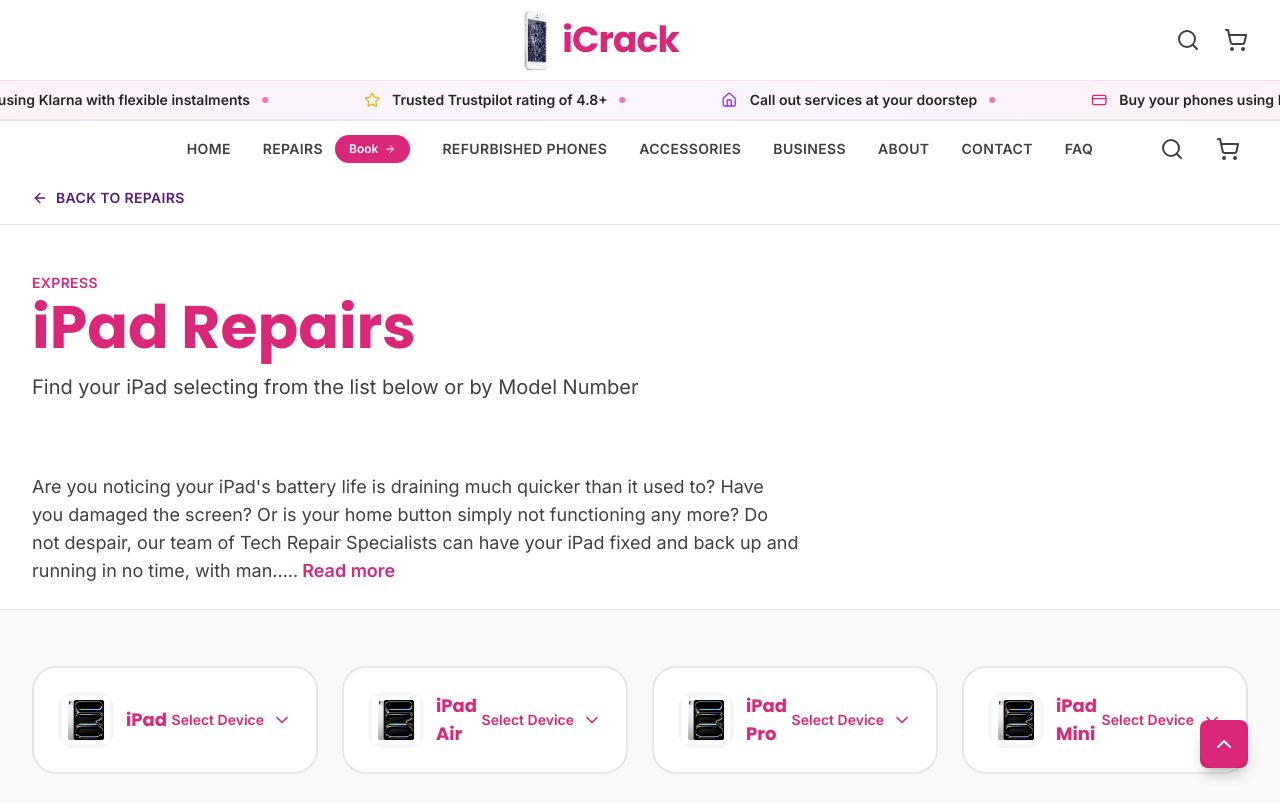
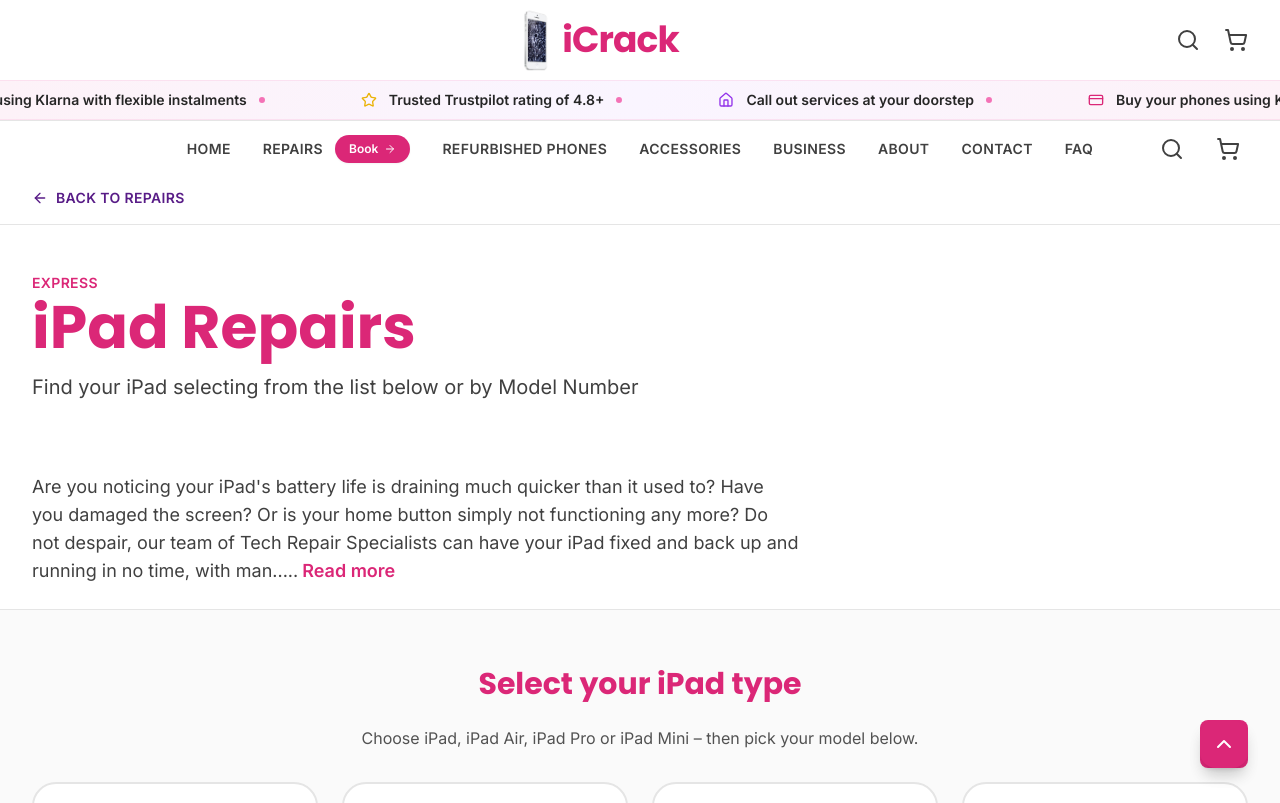
Before and after one commit to pradeepannagarasu/icrack, a Next.js app: page /repairs/tablets in a window 1280 px wide. Shown: the top 803 px of the page. Built offline with nearby package versions, Linux system fonts and the light colour scheme.

Commit message:
iPad selection: category then models, full-width grid, sorted newest first

```diff
--- a/app/repairs/tablets/page.tsx
+++ b/app/repairs/tablets/page.tsx
@@ -32,6 +32,22 @@
       return id.includes("ipad") && !id.includes("ipad-pro") && !id.includes("ipad-air") && !id.includes("ipad-mini");
     }
     return false;
+  });
+}
+
+/** Sort iPad models: newest first (e.g. iPad Pro 13" before 12.9" before 11") */
+function sortModelsForDisplay<T extends { id: string; name: string }>(models: T[]): T[] {
+  return [...models].sort((a, b) => {
+    const aId = a.id.toLowerCase();
+    const bId = b.id.toLowerCase();
+    const aParts = aId.split("-").filter(Boolean);
+    const bParts = bId.split("-").filter(Boolean);
+    const aLast = aParts[aParts.length - 1];
+    const bLast = bParts[bParts.length - 1];
+    const aNum = parseFloat(aLast ?? "0") || 0;
+    const bNum = parseFloat(bLast ?? "0") || 0;
+    if (aNum !== bNum) return bNum - aNum;
+    return a.name.localeCompare(b.name, undefined, { numeric: true });
   });
 }
 
@@ -103,25 +119,34 @@
         </div>
       </section>
 
-      {/* Category cards: iPad Mini, iPad, iPad Air, iPad Pro - Select Device */}
+      {/* Step 1: Choose category – iPad, iPad Air, iPad Pro, iPad Mini */}
       <section className="bg-neutral-50 py-10 lg:py-14">
         <div className="max-w-7xl mx-auto px-4 sm:px-6 lg:px-8">
+          <h2 className="text-2xl sm:text-3xl font-display font-bold text-primary-600 mb-6 text-center">
+            Select your iPad type
+          </h2>
+          <p className="text-neutral-600 text-center mb-8 max-w-2xl mx-auto">
+            Choose iPad, iPad Air, iPad Pro or iPad Mini – then pick your model below.
+          </p>
           <div className="grid grid-cols-1 sm:grid-cols-2 lg:grid-cols-4 gap-4 md:gap-6">
             {categories.map((cat) => {
-              const isExpanded = expandedCategory === cat.id;
-              const models = filterModelsByCategory(allTabletModels, cat.id);
+              const isSelected = expandedCategory === cat.id;
+              const modelCount = filterModelsByCategory(allTabletModels, cat.id).length;
               return (
-                <div key={cat.id} className="flex flex-col">
                 <motion.button
-                    onClick={() => setExpandedCategory(isExpanded ? null : cat.id)}
-                    className={`w-full rounded-2xl border-2 p-6 transition-all flex items-center justify-between gap-3 ${
-                      isExpanded
-                        ? "border-primary-600 bg-primary-50 shadow-lg"
+                  key={cat.id}
+                  type="button"
+                  onClick={() => setExpandedCategory(isSelected ? null : cat.id)}
+                  whileHover={{ scale: 1.02, y: -2 }}
+                  whileTap={{ scale: 0.98 }}
+                  className={`w-full rounded-2xl border-2 p-6 transition-all flex flex-col sm:flex-row items-center justify-between gap-3 text-left ${
+                    isSelected
+                      ? "border-primary-600 bg-primary-50 shadow-lg ring-2 ring-primary-200"
                       : "border-neutral-200 bg-white hover:border-primary-300 hover:shadow-md"
                   }`}
                 >
-                    <div className="flex items-center gap-3 min-w-0">
-                      <div className="hidden sm:flex w-12 h-12 lg:w-14 lg:h-14 rounded-xl bg-neutral-100 flex-shrink-0 items-center justify-center overflow-hidden">
+                  <div className="flex items-center gap-3 min-w-0 w-full sm:w-auto">
+                    <div className="w-12 h-12 lg:w-14 lg:h-14 rounded-xl bg-neutral-100 flex-shrink-0 flex items-center justify-center overflow-hidden">
                       <img
                         src="/images/ipad.jpg"
                         alt=""
@@ -131,75 +156,95 @@
                         }}
                       />
                     </div>
-                      <span className="font-display font-bold text-lg text-primary-600 text-left">
+                    <div className="min-w-0">
+                      <span className="font-display font-bold text-lg text-primary-600 block">
                         {cat.name}
                       </span>
+                      <span className="text-xs sm:text-sm text-neutral-500 block mt-0.5">
+                        {modelCount} model{modelCount !== 1 ? "s" : ""}
+                      </span>
                     </div>
-                    <span className="flex items-center gap-2 text-sm font-semibold text-primary-600 shrink-0">
-                      Select Device
-                      {isExpanded ? (
+                  </div>
+                  <span className="flex items-center gap-2 text-sm font-semibold text-primary-600 shrink-0 self-center sm:self-auto">
+                    {isSelected ? "Hide models" : "Select Device"}
+                    {isSelected ? (
                       <ChevronUp className="w-5 h-5" />
                     ) : (
                       <ChevronDown className="w-5 h-5" />
                     )}
                   </span>
                 </motion.button>
+              );
+            })}
+          </div>
 
-                  <AnimatePresence>
-                    {isExpanded && models.length > 0 && (
+          {/* Step 2: Models for selected category – full width, clear layout */}
+          <AnimatePresence mode="wait">
+            {expandedCategory && (() => {
+              const selectedCat = categories.find((c) => c.id === expandedCategory);
+              const models = sortModelsForDisplay(filterModelsByCategory(allTabletModels, expandedCategory));
+              if (!selectedCat || models.length === 0) return null;
+              return (
                 <motion.div
-                        initial={{ height: 0, opacity: 0 }}
-                        animate={{ height: "auto", opacity: 1 }}
-                        exit={{ height: 0, opacity: 0 }}
+                  key={expandedCategory}
+                  initial={{ opacity: 0, y: 16 }}
+                  animate={{ opacity: 1, y: 0 }}
+                  exit={{ opacity: 0, y: -8 }}
                   transition={{ duration: 0.3 }}
-                        className="overflow-hidden mt-4"
+                  className="mt-10 lg:mt-14 pt-8 lg:pt-10 border-t border-neutral-200"
                 >
-                        <div className="grid grid-cols-2 sm:grid-cols-3 md:grid-cols-4 gap-4 md:gap-6">
+                  <h3 className="text-xl sm:text-2xl font-display font-bold text-primary-600 mb-2">
+                    {selectedCat.name} – Select your model
+                  </h3>
+                  <p className="text-neutral-600 mb-6 sm:mb-8">
+                    {models.length} model{models.length !== 1 ? "s" : ""} available. Tap one to see repair options.
+                  </p>
+                  <div className="grid grid-cols-2 sm:grid-cols-3 md:grid-cols-4 lg:grid-cols-5 gap-4 sm:gap-6">
                     {models.map((model, index) => (
                       <motion.div
                         key={model.id}
-                              initial={{ opacity: 0, y: 10 }}
+                        initial={{ opacity: 0, y: 12 }}
                         animate={{ opacity: 1, y: 0 }}
-                              transition={{ delay: index * 0.03 }}
+                        transition={{ delay: index * 0.02, duration: 0.25 }}
                       >
-                              <Link
-                                href={`/repairs/tablets/${model.id}`}
-                                className="block h-full"
+                        <Link href={`/repairs/tablets/${model.id}`} className="block h-full">
+                          <motion.div
+                            whileHover={{ scale: 1.03, y: -4 }}
+                            whileTap={{ scale: 0.98 }}
+                            className="relative bg-white rounded-2xl p-5 sm:p-6 border-2 border-neutral-200 hover:border-primary-400 hover:shadow-xl transition-all text-center group h-full flex flex-col items-center"
                           >
-                                <div className="relative bg-white rounded-2xl p-6 border border-neutral-200 hover:border-primary-300 hover:shadow-lg transition-all text-center group h-full flex flex-col items-center">
                             <div className="absolute inset-0 overflow-hidden rounded-2xl pointer-events-none">
                               <div
-                                      className="absolute top-1/2 left-1/2 -translate-x-1/2 -translate-y-1/2 w-36 h-36 rotate-45 rounded-xl opacity-60"
+                                className="absolute top-1/2 left-1/2 -translate-x-1/2 -translate-y-1/2 w-32 h-32 rotate-45 rounded-xl opacity-50"
                                 style={{ backgroundColor: "#bae6fd" }}
                               />
                             </div>
-                                  <div className="relative z-10 min-h-[140px] h-36 lg:min-h-[160px] lg:h-40 w-full flex items-center justify-center mb-3 flex-shrink-0">
-                                    {/* Native img for reliable display on desktop and mobile */}
+                            <div className="relative z-10 min-h-[120px] h-28 sm:h-32 lg:h-36 w-full flex items-center justify-center mb-3 flex-shrink-0">
                               <img
                                 src={getModelImage("apple", model.id)}
                                 alt={model.name}
-                                      className="object-contain w-full h-full max-h-[140px] lg:max-h-[160px] p-3"
+                                className="object-contain w-full h-full max-h-[120px] sm:max-h-[140px] lg:max-h-[160px] p-2 sm:p-3"
                                 onError={(e) => {
                                   const t = e.target as HTMLImageElement;
                                   t.src = "/images/ipad.jpg";
                                 }}
                               />
                             </div>
-                                  <h3 className="relative z-10 font-semibold text-primary-600 text-sm group-hover:text-primary-700">
-                                    {model.name} Repairs
-                                  </h3>
-                                </div>
+                            <h4 className="relative z-10 font-semibold text-primary-600 text-sm sm:text-base group-hover:text-primary-700 line-clamp-2">
+                              {model.name}
+                            </h4>
+                            <span className="relative z-10 mt-1 text-xs text-neutral-500 group-hover:text-primary-600">
+                              View repairs →
+                            </span>
+                          </motion.div>
                         </Link>
                       </motion.div>
                     ))}
                   </div>
                 </motion.div>
-                    )}
+              );
+            })()}
           </AnimatePresence>
-                </div>
-              );
-            })}
-          </div>
         </div>
       </section>
 
```
Lines whose indentation alone changed are shown as unchanged.
